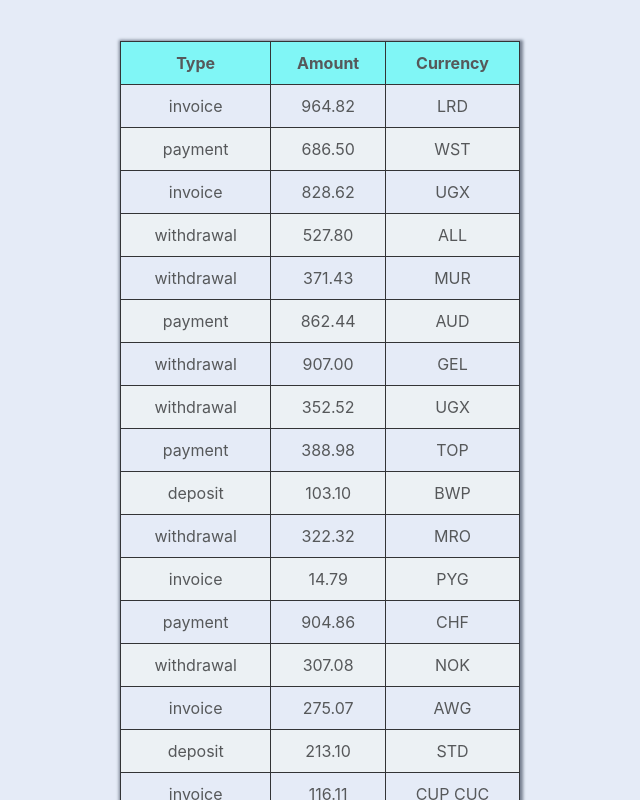
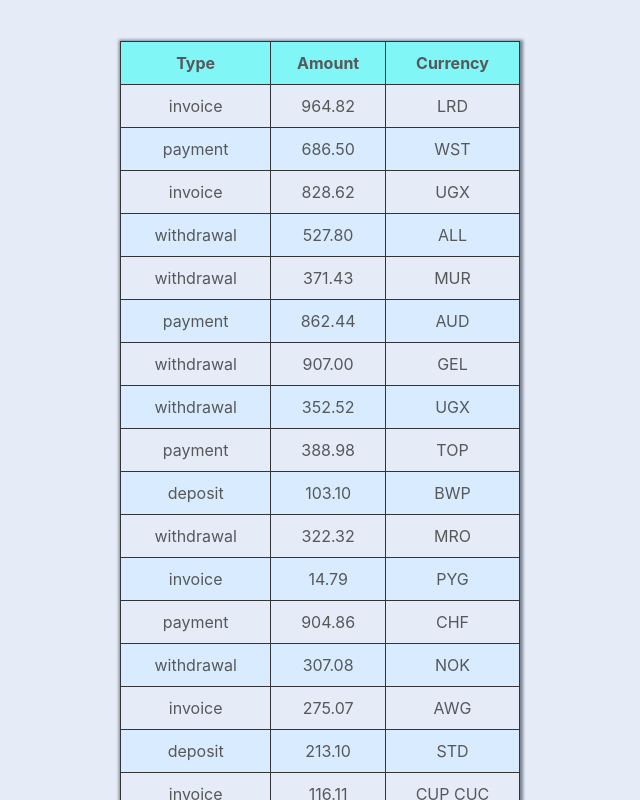
Before and after one commit to AnnMatsarska/goit-react-hw-01-components, a React (Create React App) app: page / in a window 1280 px wide. Shown: the part 1260-2060 px from the top of the page, without its empty margins (320-960 px from the left). Built offline with nearby package versions, Linux system fonts and the light colour scheme.

Commit message:
Update Transactions.module.css

```diff
--- a/src/components/TransactionHistory/Transactions.module.css
+++ b/src/components/TransactionHistory/Transactions.module.css
@@ -22,7 +22,7 @@
 }
 
 .row:nth-child(2n) {
-  background-color: #ecf1f4;
+  background-color: #d9ecff;
 }
 
 td {
```
